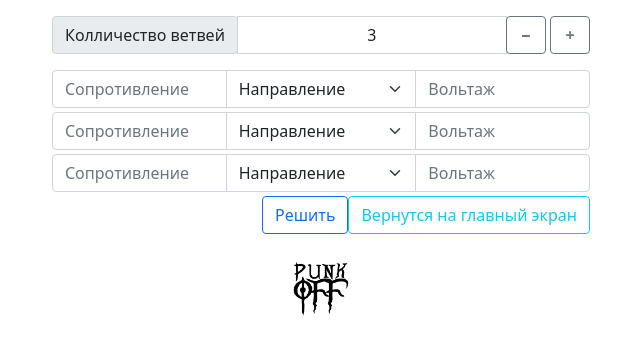
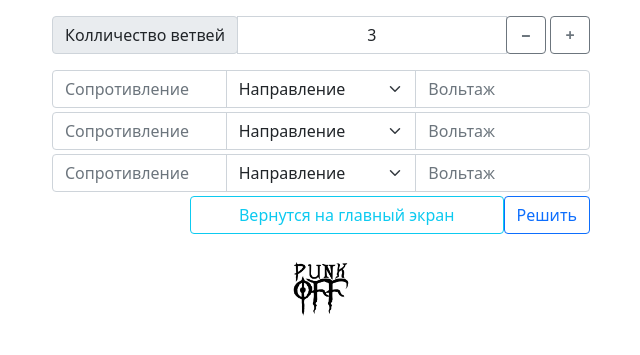
Before and after one commit to pank-su/site-reload, a Flask app: page /phys/task_1 in a window 1280 px wide. Shown: the top 355 px of the page, without its empty margins (319-959 px from the left). Run offline with Flask 2, Linux system fonts and the light colour scheme; some libraries are stand-ins or nearby versions.

Commit message:
add button

```diff
--- a/templates/first_task.html
+++ b/templates/first_task.html
@@ -145,8 +145,8 @@
 </div>
 
 <div class="d-flex flex-row-reverse px-3 pb-2" id="4">
-    <button type="button" class="btn btn-outline-info" onclick='document.location.replace("/")'>Вернутся на главный экран</button>
     <button class="btn btn-outline-primary" type="submit" >Решить</button>
+    <button type="button" class="btn btn-outline-info px-5" onclick='document.location.replace("/")'>Вернутся на главный экран</button>
 
 </div>
 
```
